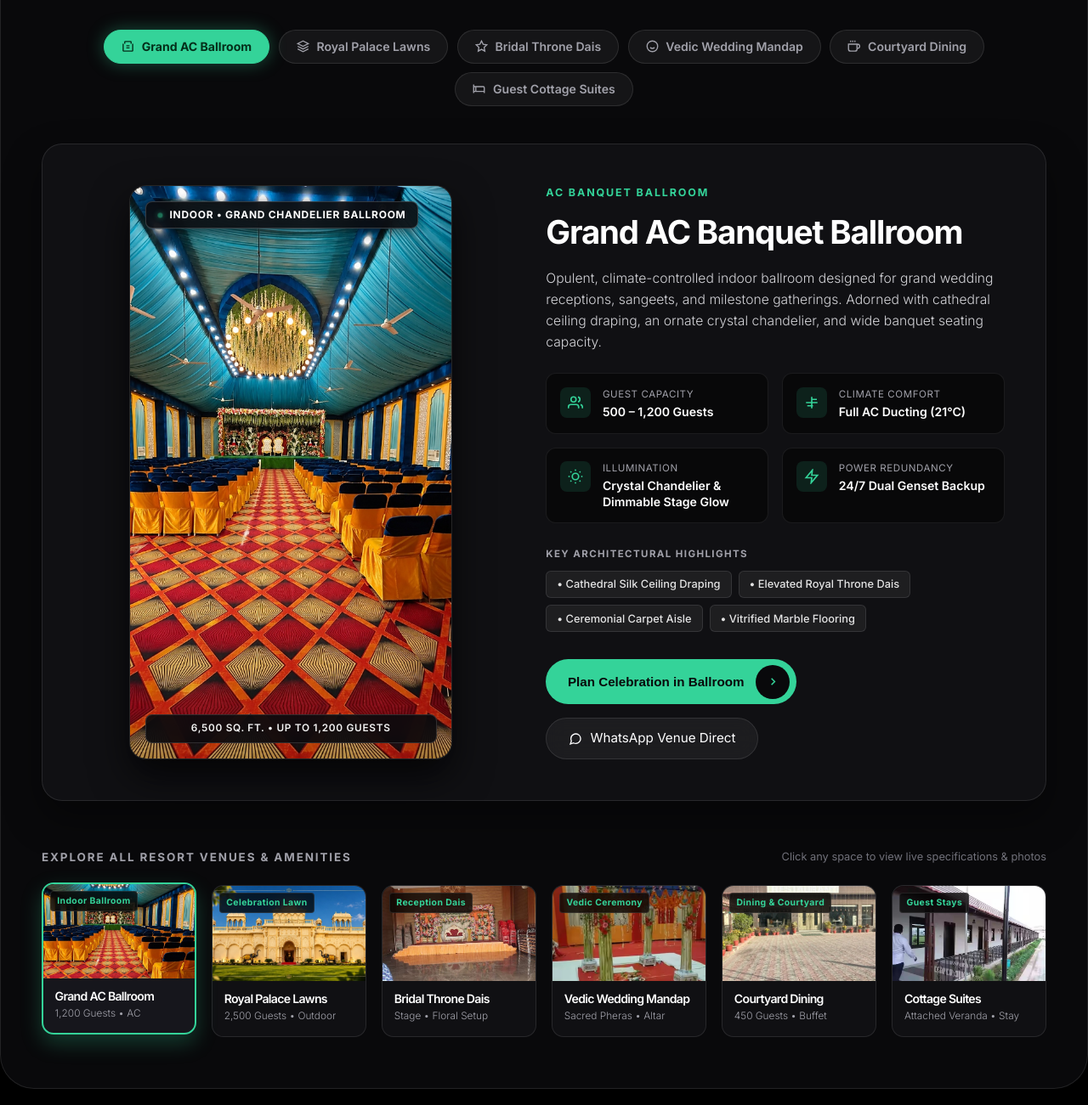
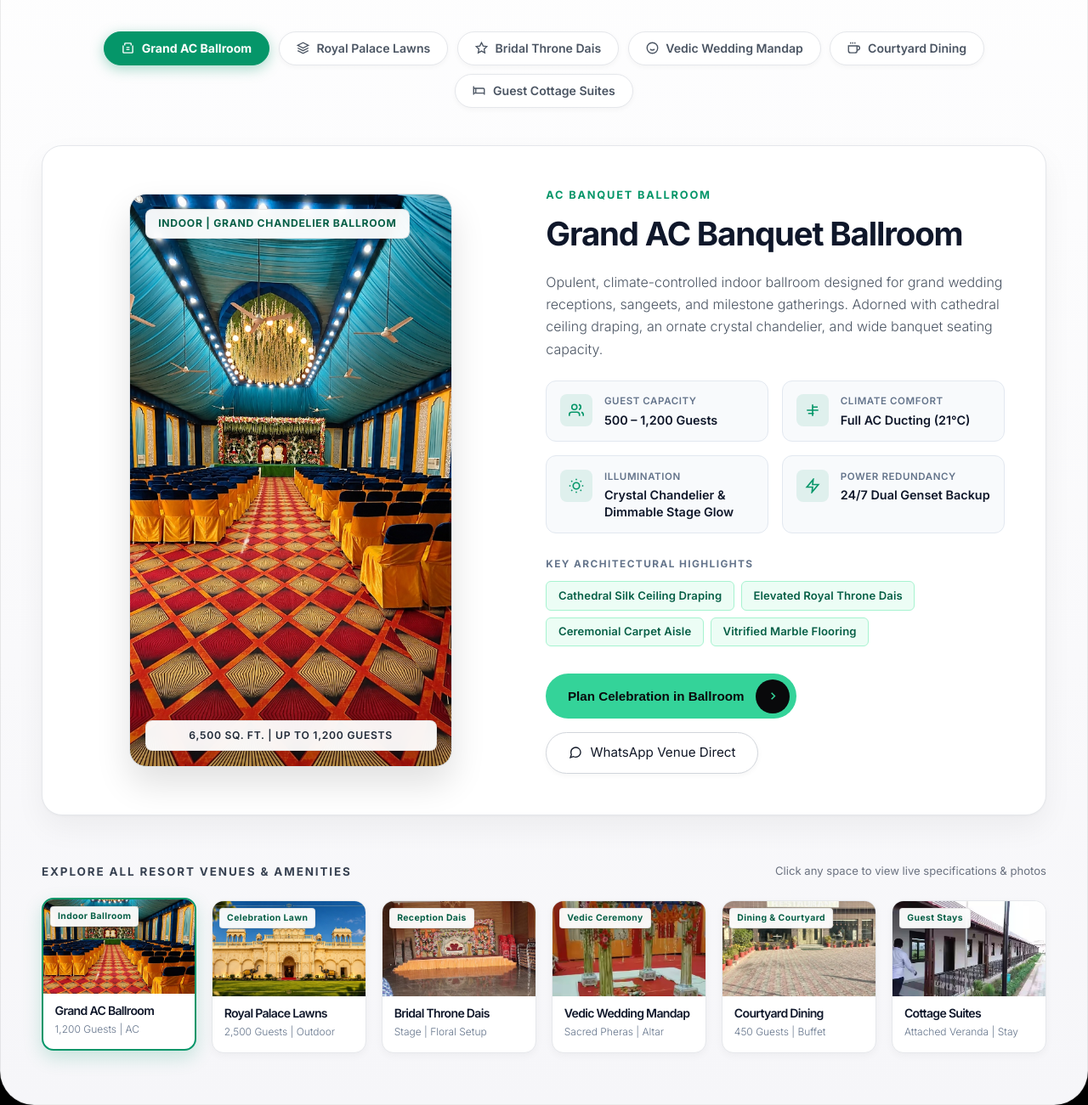
Before and after one commit to ritwikamit/Bandhan-Resort, a plain HTML site: page index.html in a window 1280 px wide. Shown: the part 1159-2460 px from the top of the page at 85% size. Drawn offline with Linux system fonts and the light colour scheme.

Commit message:
feat: redesign spaces section with elegant light theme and remove dots before texts

```diff
--- a/app.js
+++ b/app.js
@@ -287,8 +287,8 @@ document.addEventListener('DOMContentLoaded', () => {
     banquet: {
       category: "AC BANQUET BALLROOM",
       title: "Grand AC Banquet Ballroom",
-      badge: "INDOOR • GRAND CHANDELIER BALLROOM",
-      meta: "6,500 SQ. FT. • UP TO 1,200 GUESTS",
+      badge: "INDOOR | GRAND CHANDELIER BALLROOM",
+      meta: "6,500 SQ. FT. | UP TO 1,200 GUESTS",
       aspect: "portrait",
       img: "assets/images/real/banquet-ballroom-chandelier.jpg",
       desc: "Opulent, climate-controlled indoor ballroom designed for grand wedding receptions, sangeets, and milestone gatherings. Adorned with cathedral ceiling draping, an ornate crystal chandelier, and wide banquet seating capacity.",
@@ -308,8 +308,8 @@ document.addEventListener('DOMContentLoaded', () => {
     lawn: {
       category: "OUTDOOR CELEBRATION LAWN",
       title: "Palace Facade & Open Celebration Lawns",
-      badge: "OUTDOOR • ROYAL ILLUMINATION & LAWNS",
-      meta: "25,000+ SQ. FT. • UP TO 2,500 GUESTS",
+      badge: "OUTDOOR | ROYAL ILLUMINATION & LAWNS",
+      meta: "25,000+ SQ. FT. | UP TO 2,500 GUESTS",
       aspect: "landscape",
       img: "assets/images/real/grand-palace-hero.jpg",
       desc: "Sprawling open-air celebration grounds framed by the illuminated palace facade and heritage jharokha pavilions. Perfect for grand baraat processions, open-air wedding ceremonies, and large receptions under starlit skies.",
@@ -329,8 +329,8 @@ document.addEventListener('DOMContentLoaded', () => {
     stage: {
       category: "RECEPTION & CEREMONIAL DAIS",
       title: "Bridal Stage & Royal Throne Dais",
-      badge: "STAGE • FLORAL THRONE DAIS",
-      meta: "ELEVATED 40-FT DAIS • PHOTOGRAPHY READY",
+      badge: "STAGE | FLORAL THRONE DAIS",
+      meta: "ELEVATED 40-FT DAIS | PHOTOGRAPHY READY",
       aspect: "portrait",
       img: "assets/images/real/stage-throne-setup.jpg",
       desc: "Grand ceremonial dais curated for jaimala rituals, ring exchanges, and bridal portraits. Featuring bespoke floral backdrops, plush velvet throne seating, and warm stage lighting reflecting on polished marble.",
@@ -350,8 +350,8 @@ document.addEventListener('DOMContentLoaded', () => {
     mandap: {
       category: "SACRED CEREMONY PAVILION",
       title: "Traditional Vedic Wedding Mandap",
-      badge: "CEREMONY • SACRED VEDIC MANDAP",
-      meta: "SACRED ALTAR • FOUR-PILLAR PAVILION",
+      badge: "CEREMONY | SACRED VEDIC MANDAP",
+      meta: "SACRED ALTAR | FOUR-PILLAR PAVILION",
       aspect: "portrait",
       img: "assets/images/real/wedding-mandap.jpg",
       desc: "Traditional four-pillar floral canopy and consecrated havan altar for wedding vows and sacred pheras. Crafted with authentic Vedic dignity and serene spiritual ambiance.",
@@ -371,8 +371,8 @@ document.addEventListener('DOMContentLoaded', () => {
     dining: {
       category: "MULTI-CUISINE DINING & COURTYARD",
       title: "Restaurant & Paved Banquet Courtyard",
-      badge: "DINING • RESTAURANT & COURTYARD",
-      meta: "PAVED COURTYARD • UP TO 450 GUESTS",
+      badge: "DINING | RESTAURANT & COURTYARD",
+      meta: "PAVED COURTYARD | UP TO 450 GUESTS",
       aspect: "landscape",
       img: "assets/images/real/restaurant-courtyard.jpg",
       desc: "On-site restaurant facility and paved celebration courtyard for wedding feasts, anniversary lunches, and family buffet gatherings with dedicated catering zones.",
@@ -392,8 +392,8 @@ document.addEventListener('DOMContentLoaded', () => {
     room: {
       category: "PRIVATE GUEST ACCOMMODATION",
       title: "Resort Cottage Suites & Verandas",
-      badge: "ACCOMMODATION • GUEST SUITES",
-      meta: "PRIVATE COTTAGES • HOST FAMILY REST",
+      badge: "ACCOMMODATION | GUEST SUITES",
+      meta: "PRIVATE COTTAGES | HOST FAMILY REST",
       aspect: "landscape",
       img: "assets/images/real/cottage-stay-block.jpg",
       desc: "Peaceful cottage-style accommodation wings with private covered verandas and garden pathways. Provides quiet resting quarters for wedding families and traveling guests.",
@@ -473,9 +473,9 @@ document.addEventListener('DOMContentLoaded', () => {
     if (specLighting) specLighting.textContent = data.lighting;
     if (specPower) specPower.textContent = data.power;
 
-    // Update highlight pills
+    // Update highlight pills (clean pills without dots before text)
     if (spaceHighlightsPills && data.highlights) {
-      spaceHighlightsPills.innerHTML = data.highlights.map(h => `<span class="highlight-pill">&bull; ${h}</span>`).join('');
+      spaceHighlightsPills.innerHTML = data.highlights.map(h => `<span class="highlight-pill">${h}</span>`).join('');
     }
 
     // Update action buttons
--- a/index.html
+++ b/index.html
@@ -297,15 +297,14 @@
             <div class="space-showcase-frame is-portrait" id="spaceShowcaseFrame">
               <img src="assets/images/real/banquet-ballroom-chandelier.jpg" alt="Grand AC Banquet Ballroom with Chandelier at Bandhan Resort" class="space-showcase-img" id="spaceShowcaseImg">
 
-              <!-- Floating Live Badge -->
+              <!-- Floating Live Badge (No dots before text) -->
               <div class="space-showcase-badge" id="spaceShowcaseBadge">
-                <span class="badge-dot"></span>
-                <span id="spaceBadgeText">INDOOR • GRAND CHANDELIER BALLROOM</span>
+                <span id="spaceBadgeText">INDOOR | GRAND CHANDELIER BALLROOM</span>
               </div>
 
               <!-- Floating Dimension / Capacity Stamp -->
               <div class="space-showcase-meta" id="spaceShowcaseMeta">
-                <span id="spaceMetaText">6,500 SQ. FT. &bull; UP TO 1,200 GUESTS</span>
+                <span id="spaceMetaText">6,500 SQ. FT. | UP TO 1,200 GUESTS</span>
               </div>
             </div>
           </div>
@@ -361,14 +360,14 @@
               </div>
             </div>
 
-            <!-- Key Architectural Highlights -->
+            <!-- Key Architectural Highlights (No dots before text) -->
             <div class="space-highlights-wrapper">
               <span class="highlights-heading">KEY ARCHITECTURAL HIGHLIGHTS</span>
               <div class="space-highlights-pills" id="spaceHighlightsPills">
-                <span class="highlight-pill">&bull; Cathedral Silk Ceiling Draping</span>
-                <span class="highlight-pill">&bull; Elevated Royal Throne Dais</span>
-                <span class="highlight-pill">&bull; Ceremonial Carpet Aisle</span>
-                <span class="highlight-pill">&bull; Vitrified Marble Flooring</span>
+                <span class="highlight-pill">Cathedral Silk Ceiling Draping</span>
+                <span class="highlight-pill">Elevated Royal Throne Dais</span>
+                <span class="highlight-pill">Ceremonial Carpet Aisle</span>
+                <span class="highlight-pill">Vitrified Marble Flooring</span>
               </div>
             </div>
 
@@ -407,7 +406,7 @@
               </div>
               <div class="reel-card-content">
                 <h5>Grand AC Ballroom</h5>
-                <p>1,200 Guests &bull; AC</p>
+                <p>1,200 Guests | AC</p>
               </div>
             </div>
 
@@ -419,7 +418,7 @@
               </div>
               <div class="reel-card-content">
                 <h5>Royal Palace Lawns</h5>
-                <p>2,500 Guests &bull; Outdoor</p>
+                <p>2,500 Guests | Outdoor</p>
               </div>
             </div>
 
@@ -431,7 +430,7 @@
               </div>
               <div class="reel-card-content">
                 <h5>Bridal Throne Dais</h5>
-                <p>Stage &bull; Floral Setup</p>
+                <p>Stage | Floral Setup</p>
               </div>
             </div>
 
@@ -443,7 +442,7 @@
               </div>
               <div class="reel-card-content">
                 <h5>Vedic Wedding Mandap</h5>
-                <p>Sacred Pheras &bull; Altar</p>
+                <p>Sacred Pheras | Altar</p>
               </div>
             </div>
 
@@ -455,7 +454,7 @@
               </div>
               <div class="reel-card-content">
                 <h5>Courtyard Dining</h5>
-                <p>450 Guests &bull; Buffet</p>
+                <p>450 Guests | Buffet</p>
               </div>
             </div>
 
@@ -467,7 +466,7 @@
               </div>
               <div class="reel-card-content">
                 <h5>Cottage Suites</h5>
-                <p>Attached Veranda &bull; Stay</p>
+                <p>Attached Veranda | Stay</p>
               </div>
             </div>
 
--- a/styles.css
+++ b/styles.css
@@ -840,8 +840,8 @@ p {
 }
 
 /* ==========================================================================
-   REDESIGNED VENUE SPACES & AMENITIES SECTION
-   Opulent dark-luxury architecture showcasing real resort photography.
+   REDESIGNED VENUE SPACES & AMENITIES SECTION (LIGHT THEMED)
+   Clean, luminous luxury architecture showcasing real resort photography.
    Interactive master showcase + category pills + 6-card photo reel.
    ========================================================================== */
 .spaces-section {
@@ -849,12 +849,13 @@ p {
 }
 
 .spaces-wrapper {
-  background: var(--color-zinc-950);
-  border: var(--glass-border);
+  background: #fbfbfe;
+  background: linear-gradient(180deg, #ffffff 0%, #f6f6f9 100%);
+  border: 1px solid rgba(0, 0, 0, 0.08);
   border-radius: var(--radius-wrapper);
   padding: 3.75rem 3rem;
-  color: var(--color-white);
-  box-shadow: 0 25px 60px rgba(0, 0, 0, 0.5);
+  color: #111827;
+  box-shadow: 0 20px 50px rgba(0, 0, 0, 0.06);
   position: relative;
   overflow: hidden;
 }
@@ -865,18 +866,24 @@ p {
   margin: 0 auto 2.5rem;
 }
 
+.spaces-header-centered .text-label {
+  color: #047857;
+  font-weight: 700;
+  letter-spacing: 0.16em;
+}
+
 .spaces-heading {
   font-size: clamp(2.2rem, 3.8vw, 3.5rem);
   font-weight: 700;
   letter-spacing: -0.04em;
-  line-height: 1.1;
-  color: var(--color-white);
+  line-height: 1.12;
+  color: #0f172a;
   margin-top: 0.75rem;
   margin-bottom: 1rem;
 }
 
 .spaces-description {
-  color: var(--color-zinc-400);
+  color: #4b5563;
   font-size: 1.05rem;
   font-weight: 400;
   line-height: 1.6;
@@ -900,27 +907,29 @@ p {
   border-radius: var(--radius-full);
   font-size: 0.88rem;
   font-weight: 600;
-  color: var(--color-zinc-400);
-  background: rgba(255, 255, 255, 0.05);
-  border: 1px solid rgba(255, 255, 255, 0.1);
+  color: #4b5563;
+  background: #ffffff;
+  border: 1px solid #e5e7eb;
   cursor: pointer;
   transition: all 200ms ease;
   user-select: none;
   font-family: inherit;
+  box-shadow: 0 2px 6px rgba(0, 0, 0, 0.04);
 }
 
 .spaces-tab-btn:hover {
-  color: var(--color-white);
-  background: rgba(255, 255, 255, 0.1);
-  border-color: rgba(255, 255, 255, 0.25);
+  color: #111827;
+  background: #f3f4f6;
+  border-color: #d1d5db;
   transform: translateY(-1px);
+  box-shadow: 0 4px 10px rgba(0, 0, 0, 0.06);
 }
 
 .spaces-tab-btn.is-active {
-  color: #042f1a;
-  background: var(--color-emerald);
-  border-color: var(--color-emerald);
-  box-shadow: 0 0 20px rgba(52, 211, 153, 0.35);
+  color: #ffffff;
+  background: #059669;
+  border-color: #059669;
+  box-shadow: 0 4px 16px rgba(5, 150, 105, 0.35);
   font-weight: 700;
 }
 
@@ -930,14 +939,12 @@ p {
   grid-template-columns: 1fr;
   gap: 2.5rem;
   align-items: center;
-  background: rgba(18, 18, 22, 0.85);
-  border: 1px solid rgba(255, 255, 255, 0.1);
+  background: #ffffff;
+  border: 1px solid #e5e7eb;
   border-radius: var(--radius-card);
   padding: 2.5rem;
   margin-bottom: 3.5rem;
-  backdrop-filter: blur(16px);
-  -webkit-backdrop-filter: blur(16px);
-  box-shadow: 0 20px 45px rgba(0, 0, 0, 0.4);
+  box-shadow: 0 15px 35px rgba(0, 0, 0, 0.05), 0 1px 3px rgba(0, 0, 0, 0.03);
 }
 
 @media (min-width: 1024px) {
@@ -960,9 +967,9 @@ p {
   position: relative;
   border-radius: 1.25rem;
   overflow: hidden;
-  background: #000000;
-  box-shadow: 0 20px 45px rgba(0, 0, 0, 0.7);
-  border: 1px solid rgba(255, 255, 255, 0.15);
+  background: #f1f5f9;
+  box-shadow: 0 20px 40px rgba(0, 0, 0, 0.12);
+  border: 1px solid rgba(0, 0, 0, 0.08);
   width: 100%;
   transition: aspect-ratio 300ms ease, max-width 300ms cubic-bezier(0.16, 1, 0.3, 1);
 }
@@ -998,36 +1005,20 @@ p {
   position: absolute;
   top: 1.1rem;
   left: 1.1rem;
-  background: rgba(10, 10, 14, 0.9);
-  backdrop-filter: blur(12px);
-  -webkit-backdrop-filter: blur(12px);
-  border: 1px solid rgba(255, 255, 255, 0.18);
-  color: #ffffff;
-  padding: 0.4rem 0.85rem;
+  background: rgba(255, 255, 255, 0.95);
+  backdrop-filter: blur(10px);
+  -webkit-backdrop-filter: blur(10px);
+  border: 1px solid rgba(0, 0, 0, 0.08);
+  color: #065f46;
+  padding: 0.45rem 0.9rem;
   border-radius: 8px;
-  font-size: 0.75rem;
+  font-size: 0.76rem;
   font-weight: 700;
   letter-spacing: 0.06em;
   display: inline-flex;
   align-items: center;
-  gap: 0.45rem;
   z-index: 2;
-  box-shadow: 0 4px 15px rgba(0, 0, 0, 0.6);
-}
-
-.badge-dot {
-  width: 7px;
-  height: 7px;
-  border-radius: 50%;
-  background: var(--color-emerald);
-  box-shadow: 0 0 8px var(--color-emerald);
-  display: inline-block;
-  animation: pulse-dot 2s infinite ease-in-out;
-}
-
-@keyframes pulse-dot {
-  0%, 100% { opacity: 1; transform: scale(1); }
-  50% { opacity: 0.5; transform: scale(0.85); }
+  box-shadow: 0 4px 15px rgba(0, 0, 0, 0.1);
 }
 
 .space-showcase-meta {
@@ -1035,18 +1026,19 @@ p {
   bottom: 1.1rem;
   left: 1.1rem;
   right: 1.1rem;
-  background: rgba(10, 10, 14, 0.9);
-  backdrop-filter: blur(12px);
-  -webkit-backdrop-filter: blur(12px);
-  border: 1px solid rgba(255, 255, 255, 0.14);
-  color: rgba(255, 255, 255, 0.95);
-  padding: 0.45rem 0.85rem;
+  background: rgba(255, 255, 255, 0.95);
+  backdrop-filter: blur(10px);
+  -webkit-backdrop-filter: blur(10px);
+  border: 1px solid rgba(0, 0, 0, 0.08);
+  color: #1f2937;
+  padding: 0.5rem 0.9rem;
   border-radius: 8px;
-  font-size: 0.74rem;
+  font-size: 0.76rem;
   font-weight: 600;
   letter-spacing: 0.06em;
   text-align: center;
   z-index: 2;
+  box-shadow: 0 4px 15px rgba(0, 0, 0, 0.1);
 }
 
 /* Right: Architectural Specifications & Highlights Pillar */
@@ -1057,26 +1049,26 @@ p {
 }
 
 .space-category-tag {
-  font-size: 0.78rem;
+  font-size: 0.8rem;
   font-weight: 700;
-  letter-spacing: 0.15em;
-  color: var(--color-emerald);
+  letter-spacing: 0.14em;
+  color: #059669;
   text-transform: uppercase;
 }
 
 .space-title {
   font-size: clamp(1.8rem, 3vw, 2.6rem);
   font-weight: 700;
-  color: #ffffff;
+  color: #0f172a;
   letter-spacing: -0.03em;
-  line-height: 1.15;
+  line-height: 1.18;
   margin: -0.35rem 0 0;
 }
 
 .space-description {
-  font-size: 0.98rem;
-  color: var(--color-zinc-300);
-  line-height: 1.6;
+  font-size: 1rem;
+  color: #4b5563;
+  line-height: 1.65;
   margin: 0;
 }
 
@@ -1093,17 +1085,17 @@ p {
   align-items: flex-start;
   gap: 0.85rem;
   padding: 0.95rem 1rem;
-  background: rgba(0, 0, 0, 0.45);
-  border: 1px solid rgba(255, 255, 255, 0.08);
+  background: #f8fafc;
+  border: 1px solid #e2e8f0;
   border-radius: 12px;
 }
 
 .spec-icon {
-  width: 36px;
-  height: 36px;
+  width: 38px;
+  height: 38px;
   border-radius: 8px;
-  background: rgba(52, 211, 153, 0.12);
-  color: var(--color-emerald);
+  background: rgba(5, 150, 105, 0.1);
+  color: #059669;
   display: flex;
   align-items: center;
   justify-content: center;
@@ -1118,16 +1110,17 @@ p {
 
 .spec-label {
   font-size: 0.72rem;
-  color: var(--color-zinc-400);
+  color: #64748b;
   text-transform: uppercase;
   letter-spacing: 0.05em;
+  font-weight: 600;
 }
 
 .spec-value {
-  font-size: 0.88rem;
-  color: #ffffff;
+  font-size: 0.9rem;
+  color: #0f172a;
   font-weight: 600;
-  line-height: 1.3;
+  line-height: 1.35;
 }
 
 /* Architectural Highlights */
@@ -1136,10 +1129,10 @@ p {
 }
 
 .highlights-heading {
-  font-size: 0.72rem;
+  font-size: 0.74rem;
   font-weight: 700;
   letter-spacing: 0.12em;
-  color: var(--color-zinc-400);
+  color: #64748b;
   text-transform: uppercase;
   display: block;
   margin-bottom: 0.65rem;
@@ -1152,13 +1145,14 @@ p {
 }
 
 .highlight-pill {
-  font-size: 0.8rem;
-  font-weight: 500;
-  color: rgba(255, 255, 255, 0.88);
-  background: rgba(255, 255, 255, 0.06);
-  border: 1px solid rgba(255, 255, 255, 0.1);
-  padding: 0.35rem 0.75rem;
+  font-size: 0.82rem;
+  font-weight: 600;
+  color: #065f46;
+  background: #ecfdf5;
+  border: 1px solid #a7f3d0;
+  padding: 0.4rem 0.85rem;
   border-radius: 6px;
+  letter-spacing: 0.01em;
 }
 
 /* Actions Bar */
@@ -1168,6 +1162,19 @@ p {
   gap: 1rem;
   align-items: center;
   margin-top: 0.75rem;
+}
+
+.space-actions-bar .btn-glass {
+  background: #ffffff;
+  color: #111827;
+  border: 1px solid #d1d5db;
+  box-shadow: 0 2px 6px rgba(0, 0, 0, 0.04);
+}
+
+.space-actions-bar .btn-glass:hover {
+  background: #f9fafb;
+  border-color: #059669;
+  color: #059669;
 }
 
 /* Bottom Venue Reel Section */
@@ -1188,14 +1195,14 @@ p {
   font-size: 0.84rem;
   font-weight: 700;
   letter-spacing: 0.14em;
-  color: var(--color-zinc-400);
+  color: #374151;
   text-transform: uppercase;
   margin: 0;
 }
 
 .spaces-reel-header span {
-  font-size: 0.8rem;
-  color: var(--color-zinc-500);
+  font-size: 0.82rem;
+  color: #6b7280;
 }
 
 .spaces-reel-grid {
@@ -1217,8 +1224,8 @@ p {
 }
 
 .space-reel-card {
-  background: rgba(18, 18, 22, 0.85);
-  border: 1px solid rgba(255, 255, 255, 0.1);
+  background: #ffffff;
+  border: 1px solid #e5e7eb;
   border-radius: 14px;
   overflow: hidden;
   cursor: pointer;
@@ -1226,18 +1233,19 @@ p {
   display: flex;
   flex-direction: column;
   user-select: none;
+  box-shadow: 0 3px 10px rgba(0, 0, 0, 0.04);
 }
 
 .space-reel-card:hover {
   transform: translateY(-4px);
-  border-color: rgba(52, 211, 153, 0.4);
-  box-shadow: 0 10px 25px rgba(0, 0, 0, 0.6);
+  border-color: #059669;
+  box-shadow: 0 10px 25px rgba(0, 0, 0, 0.08);
 }
 
 .space-reel-card.is-active {
-  border: 2px solid var(--color-emerald);
-  background: rgba(24, 24, 30, 0.95);
-  box-shadow: 0 10px 25px rgba(52, 211, 153, 0.25);
+  border: 2px solid #059669;
+  background: #ffffff;
+  box-shadow: 0 8px 22px rgba(5, 150, 105, 0.2);
   transform: translateY(-3px);
 }
 
@@ -1265,28 +1273,29 @@ p {
   position: absolute;
   top: 0.5rem;
   left: 0.5rem;
-  background: rgba(0, 0, 0, 0.75);
+  background: rgba(255, 255, 255, 0.95);
   backdrop-filter: blur(8px);
-  color: var(--color-emerald);
+  color: #065f46;
   font-size: 0.65rem;
   font-weight: 700;
-  padding: 0.2rem 0.45rem;
+  padding: 0.22rem 0.5rem;
   border-radius: 4px;
-  border: 1px solid rgba(255, 255, 255, 0.1);
+  border: 1px solid rgba(0, 0, 0, 0.08);
   letter-spacing: 0.04em;
+  box-shadow: 0 2px 6px rgba(0, 0, 0, 0.08);
 }
 
 .reel-card-content {
   padding: 0.85rem;
   display: flex;
   flex-direction: column;
-  gap: 0.2rem;
+  gap: 0.25rem;
 }
 
 .reel-card-content h5 {
   font-size: 0.88rem;
   font-weight: 600;
-  color: #ffffff;
+  color: #0f172a;
   margin: 0;
   white-space: nowrap;
   overflow: hidden;
@@ -1294,8 +1303,8 @@ p {
 }
 
 .reel-card-content p {
-  font-size: 0.74rem;
-  color: var(--color-zinc-400);
+  font-size: 0.75rem;
+  color: #64748b;
   margin: 0;
 }
 
```
